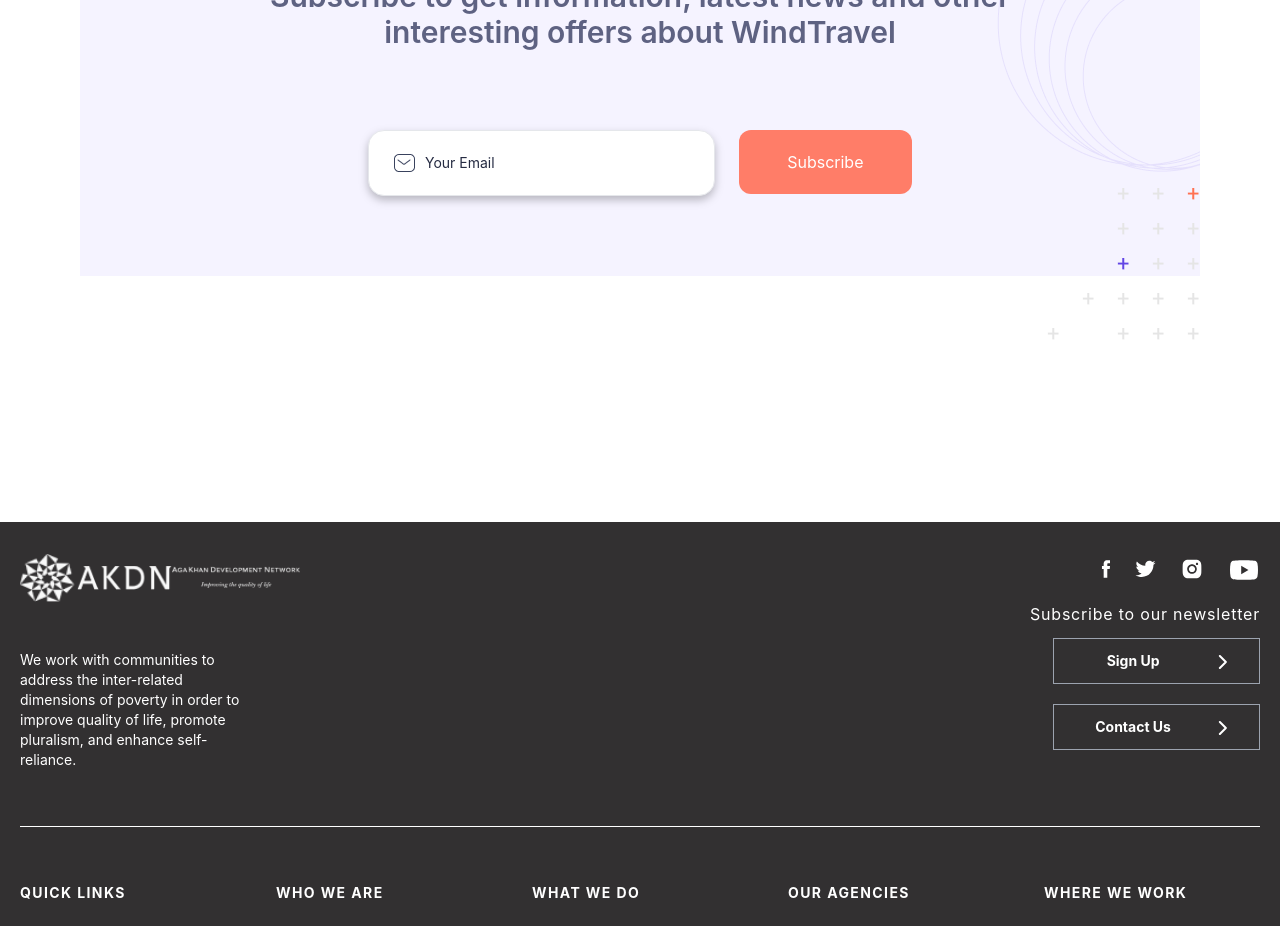
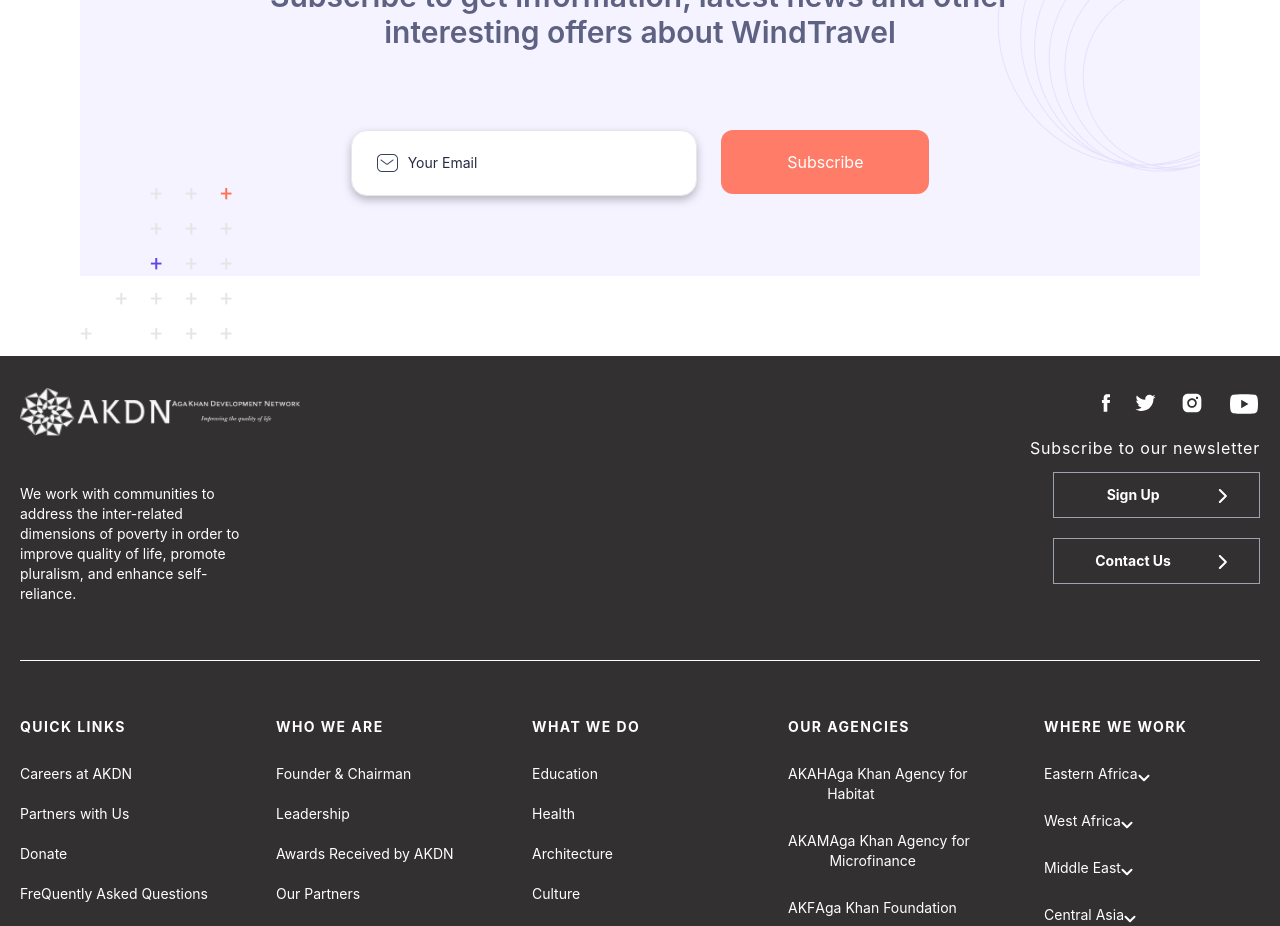
Before and after one commit to Arsalan31/my-project1, a React (Create React App) app: page /Akdn in a window 1280 px wide. Shown: the part 3300-4226 px from the top of the page. Built offline with nearby package versions, Linux system fonts and the light colour scheme; what tailwindcss-rtl would draw is missing.

Commit message:
Update Subscribe.js

```diff
--- a/src/Components/Subscribe.js
+++ b/src/Components/Subscribe.js
@@ -10,16 +10,16 @@ function Subscribe() {
                 <div className="flex justify-end">
                     <img className="absolute opacity-10" src={require('./assets/Group 42 (1).png')}></img>
                 </div>
-                <div className="bg-purple-50 sm:py-20 px-10 p-8 rounded-ts-7xl rounded-te-3xl rounded-bs-3xl rounded-be-3xl">
+                <div className="bg-purple-50 sm:py-20 sm:px-10 p-8 sm:rounded-ts-7xl rounded-ts-3xl rounded-te-3xl rounded-bs-3xl rounded-be-3xl">
                     {/* <div className="flex justify-end">
                         <img className="absolute"src={require('./assets/Group 42 (1).png')}></img>
                     </div> */}
                     <h3 className="text-center text-3xl text-purple-650 font-semibold">Subscribe to get information, latest news and other
                         <br />
                         interesting offers about WindTravel</h3>
-                    <div className="flex flex-wrap justify-center gap-6 mt-20">
-                        <input type="email" id="email" name="email" placeholder="Your Email" className="text1 text2 lg:w-1/3 w-full h-14 bg-white border rounded-2xl border-gray-200 focus:border-indigo-500 focus:ring-2 focus:ring-indigo-200 text-sm font-normal outline-none placeholder-blue-1000 text-blue-1000 p-8 px-14 leading-8 transition-colors duration-200 ease-in-out" />
-                        <button className="bg-peach-10 lg:w-1/6 w-full px-10 h-16 rounded-xl text-white">
+                    <div className="flex md:flex-nowrap flex-wrap justify-center gap-6 mt-20">
+                        <input type="email" id="email" name="email" placeholder="Your Email" className="text1 text2 lg:w-1/3 md:w-2/3 w-full h-14 bg-white border rounded-2xl border-gray-200 focus:border-indigo-500 focus:ring-2 focus:ring-indigo-200 text-sm font-normal outline-none placeholder-blue-1000 text-blue-1000 p-8 px-14 leading-8 transition-colors duration-200 ease-in-out" />
+                        <button className="bg-peach-10 lg:w-1/5 md:w-1/3 w-full px-10 h-16 rounded-xl text-white">
                             Subscribe
                         </button>
                     </div>
@@ -27,8 +27,8 @@ function Subscribe() {
                         <img className="opacity-10 absolute" src={require('./assets/Group 42.png')}></img>
                     </div> */}
                 </div>
-                <div className="lg:flex hidden justify-end">
-                    <img src={require('./assets/Group 5.png')} className="lg:flex hidden justify-end relative bottom-24 lg:-end-20"></img>
+                <div className="sm:flex hidden justify-end absolute lg:end-24 sm:end-20">
+                    <img src={require('./assets/Group 5.png')} className="sm:flex hidden justify-end relative bottom-24 sm:-end-20"></img>
                 </div>
             </div>
         </section>
```
